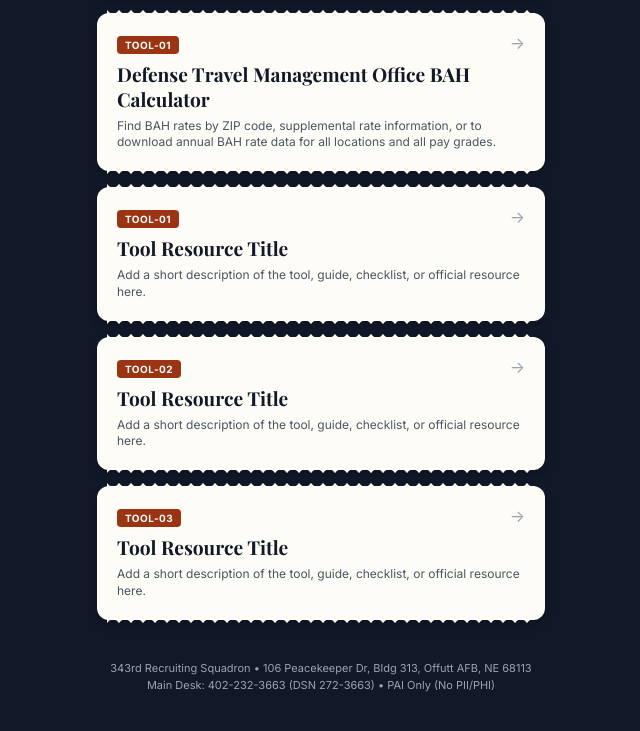
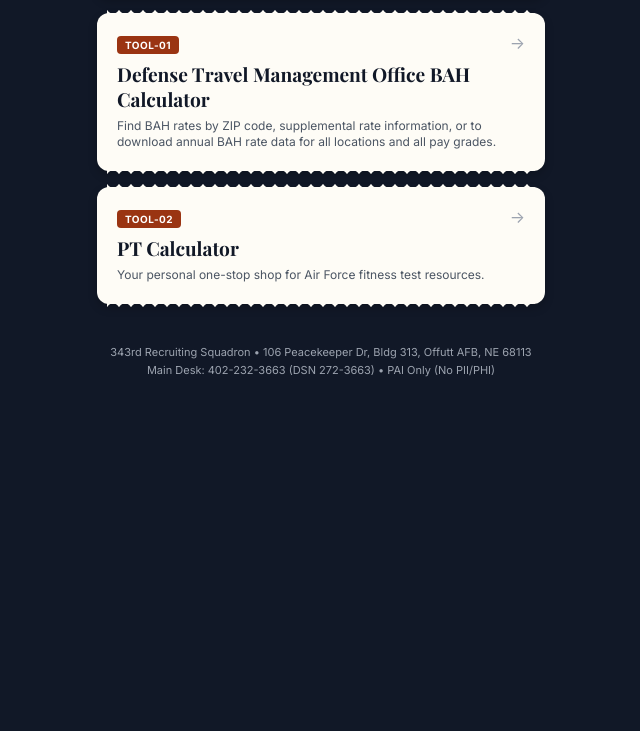
Before and after one commit to tannerurness/343-Shirt-App, a plain HTML site: page index.html in a window 1280 px wide. Shown: the part 2160-2891 px from the top of the page, without its empty margins (319-959 px from the left). After the commit the page ends 2587 px from the top, so only its background shows below. Drawn offline with nearby package versions, Linux system fonts and the light colour scheme.

Commit message:
Update index.html

```diff
--- a/index.html
+++ b/index.html
@@ -543,22 +543,8 @@
       <p class="doc-desc">Find BAH rates by ZIP code, supplemental rate information, or to download annual BAH rate data for all locations and all pay grades.</p>
     </a>
 
-    <!-- Tool URL placeholder cards -->
     <a
-      href="PASTE-TOOL-URL-HERE"
-      target="_blank"
-      rel="noopener noreferrer"
-      class="doc-card"
-      data-category="Tools"
-    >
-      <span class="arrow-icon">→</span>
-      <span class="doc-tag">TOOL-01</span>
-      <h3 class="doc-title">Tool Resource Title</h3>
-      <p class="doc-desc">Add a short description of the tool, guide, checklist, or official resource here.</p>
-    </a>
-
-    <a
-      href="PASTE-TOOL-URL-HERE"
+      href="https://www.usafptcalculator.com/#form-card"
       target="_blank"
       rel="noopener noreferrer"
       class="doc-card"
@@ -566,21 +552,8 @@
     >
       <span class="arrow-icon">→</span>
       <span class="doc-tag">TOOL-02</span>
-      <h3 class="doc-title">Tool Resource Title</h3>
-      <p class="doc-desc">Add a short description of the tool, guide, checklist, or official resource here.</p>
-    </a>
-
-    <a
-      href="PASTE-TOOL-URL-HERE"
-      target="_blank"
-      rel="noopener noreferrer"
-      class="doc-card"
-      data-category="Tools"
-    >
-      <span class="arrow-icon">→</span>
-      <span class="doc-tag">TOOL-03</span>
-      <h3 class="doc-title">Tool Resource Title</h3>
-      <p class="doc-desc">Add a short description of the tool, guide, checklist, or official resource here.</p>
+      <h3 class="doc-title">PT Calculator</h3>
+      <p class="doc-desc">Your personal one-stop shop for Air Force fitness test resources.</p>
     </a>
 
   </div>
```
